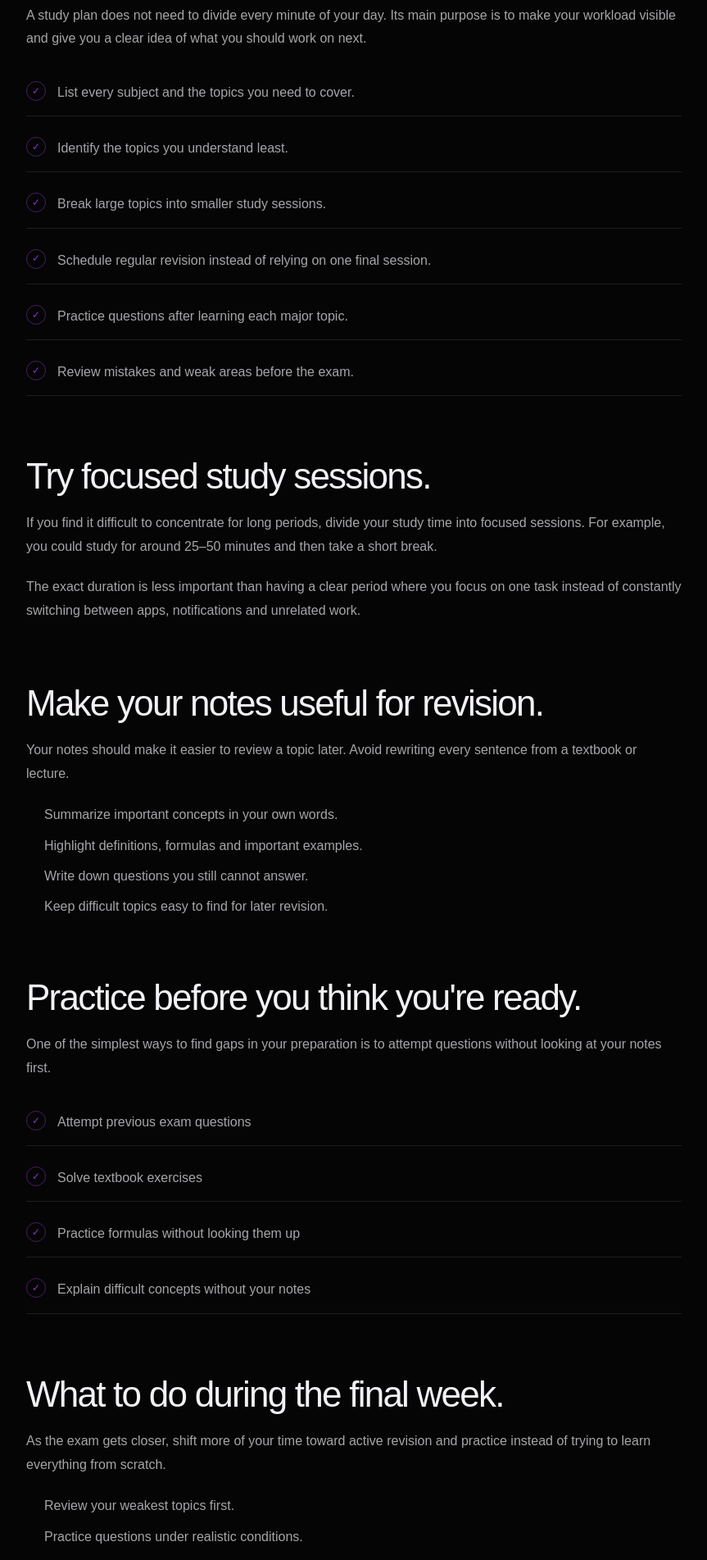
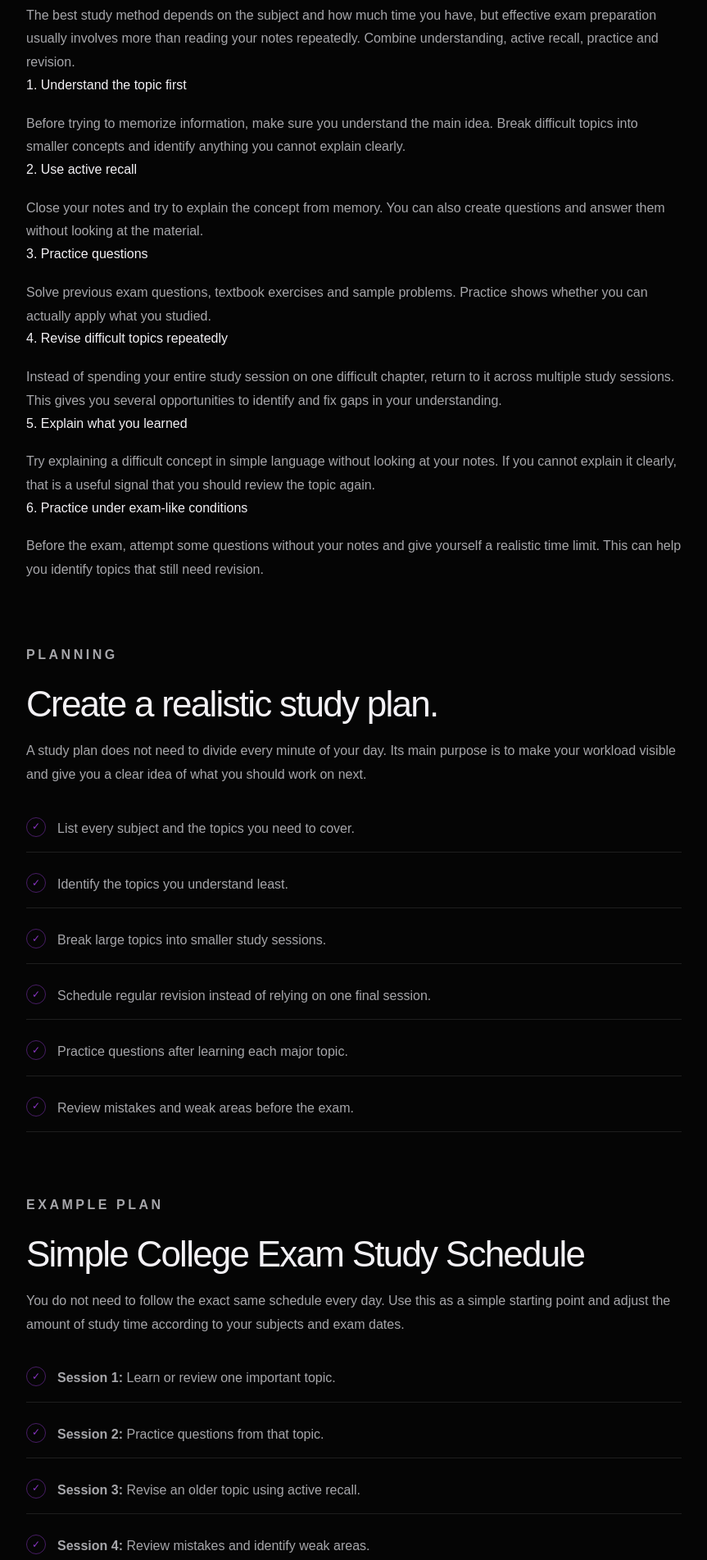
Before and after one commit to LAKSHYAG16/college-survival-guide, a Next.js app: page /academics/how-to-study-for-college-exams in a window 1280 px wide. Shown: the part 2220-4123 px from the top of the page at 82% size, without its empty margins (208-1071 px from the left). Built offline with nearby package versions, Linux system fonts and the light colour scheme.

Commit message:
Improve college exam study SEO

```diff
--- a/app/academics/how-to-study-for-college-exams/page.tsx
+++ b/app/academics/how-to-study-for-college-exams/page.tsx
@@ -80,7 +80,7 @@ export default function StudyForCollegeExamsPage() {
       "Practical study techniques for college exams including active recall, spaced revision, practice questions, focused study sessions and exam preparation.",
     url: "https://college-survival-guide-plum.vercel.app/academics/how-to-study-for-college-exams",
     datePublished: "2026-09-21",
-    dateModified: "2026-09-21",
+    dateModified: "2026-09-29",
     image:
       "https://college-survival-guide-plum.vercel.app/images/study-for-college-exams.png",
   });
@@ -200,6 +200,66 @@ export default function StudyForCollegeExamsPage() {
             </div>
           </section>
 
+          {/* Best ways to study */}
+          <section className="article-section">
+            <p className="eyebrow">BEST WAYS TO STUDY</p>
+
+            <h2>Best Ways to Study for College Exams</h2>
+
+            <p>
+              The best study method depends on the subject and how much time you have,
+              but effective exam preparation usually involves more than reading your
+              notes repeatedly. Combine understanding, active recall, practice and
+              revision.
+            </p>
+
+            <h3>1. Understand the topic first</h3>
+
+            <p>
+              Before trying to memorize information, make sure you understand the main
+              idea. Break difficult topics into smaller concepts and identify anything
+              you cannot explain clearly.
+            </p>
+
+            <h3>2. Use active recall</h3>
+
+            <p>
+              Close your notes and try to explain the concept from memory. You can also
+              create questions and answer them without looking at the material.
+            </p>
+
+            <h3>3. Practice questions</h3>
+
+            <p>
+              Solve previous exam questions, textbook exercises and sample problems.
+              Practice shows whether you can actually apply what you studied.
+            </p>
+
+            <h3>4. Revise difficult topics repeatedly</h3>
+
+            <p>
+              Instead of spending your entire study session on one difficult chapter,
+              return to it across multiple study sessions. This gives you several
+              opportunities to identify and fix gaps in your understanding.
+            </p>
+
+            <h3>5. Explain what you learned</h3>
+
+            <p>
+              Try explaining a difficult concept in simple language without looking at
+              your notes. If you cannot explain it clearly, that is a useful signal that
+              you should review the topic again.
+            </p>
+
+            <h3>6. Practice under exam-like conditions</h3>
+
+            <p>
+              Before the exam, attempt some questions without your notes and give
+              yourself a realistic time limit. This can help you identify topics that
+              still need revision.
+            </p>
+          </section>
+
           {/* Planning */}
           <section className="article-section">
             <p className="eyebrow">PLANNING</p>
@@ -220,6 +280,54 @@ export default function StudyForCollegeExamsPage() {
                 </li>
               ))}
             </ul>
+          </section>
+
+          {/* Example schedule */}
+          <section className="article-section">
+            <p className="eyebrow">EXAMPLE PLAN</p>
+
+            <h2>Simple College Exam Study Schedule</h2>
+
+            <p>
+              You do not need to follow the exact same schedule every day. Use this as a
+              simple starting point and adjust the amount of study time according to
+              your subjects and exam dates.
+            </p>
+
+            <ul className="checklist">
+              <li>
+                <span className="check-icon">✓</span>
+                <span>
+                  <strong>Session 1:</strong> Learn or review one important topic.
+                </span>
+              </li>
+
+              <li>
+                <span className="check-icon">✓</span>
+                <span>
+                  <strong>Session 2:</strong> Practice questions from that topic.
+                </span>
+              </li>
+
+              <li>
+                <span className="check-icon">✓</span>
+                <span>
+                  <strong>Session 3:</strong> Revise an older topic using active recall.
+                </span>
+              </li>
+
+              <li>
+                <span className="check-icon">✓</span>
+                <span>
+                  <strong>Session 4:</strong> Review mistakes and identify weak areas.
+                </span>
+              </li>
+            </ul>
+
+            <p>
+              If you have multiple exams, divide your sessions between subjects instead
+              of spending the entire day on one subject.
+            </p>
           </section>
 
           {/* Pomodoro */}
@@ -394,6 +502,18 @@ export default function StudyForCollegeExamsPage() {
                 retrieve information.
               </p>
             </div>
+
+            <div className="faq-item">
+              <h3>What are the best ways to study for college exams?</h3>
+
+              <p>
+                Active recall, spaced revision and practice questions are
+                commonly used approaches for strengthening your ability to
+                retrieve information.
+              </p>
+            </div>
+
+
           </section>
 
           {/* Related */}
@@ -412,8 +532,8 @@ export default function StudyForCollegeExamsPage() {
                 <h3>How to Stop Procrastinating as a College Student</h3>
 
                 <p>
-                  Simple techniques for getting assignments and studying done
-                  without last-minute stress.
+                  Simple techniques for getting assignments and studying done without
+                  last-minute stress.
                 </p>
               </Link>
 
@@ -426,8 +546,36 @@ export default function StudyForCollegeExamsPage() {
                 <h3>How to Make a Resume for an Internship With No Experience</h3>
 
                 <p>
-                  Build your first internship resume using your projects,
-                  education and skills.
+                  Build your first internship resume using your projects, education and
+                  skills.
+                </p>
+              </Link>
+
+              <Link
+                href="/money/student-budget-guide"
+                className="related-card"
+              >
+                <span>MONEY</span>
+
+                <h3>Student Budget Guide: Managing Monthly Expenses</h3>
+
+                <p>
+                  Learn how to organize monthly expenses and create a practical student
+                  budget.
+                </p>
+              </Link>
+
+              <Link
+                href="/college-life/college-essentials-checklist"
+                className="related-card"
+              >
+                <span>COLLEGE LIFE</span>
+
+                <h3>College Essentials Checklist for First-Year Students</h3>
+
+                <p>
+                  Prepare for college with a practical checklist of essential items and
+                  documents.
                 </p>
               </Link>
             </div>
```
